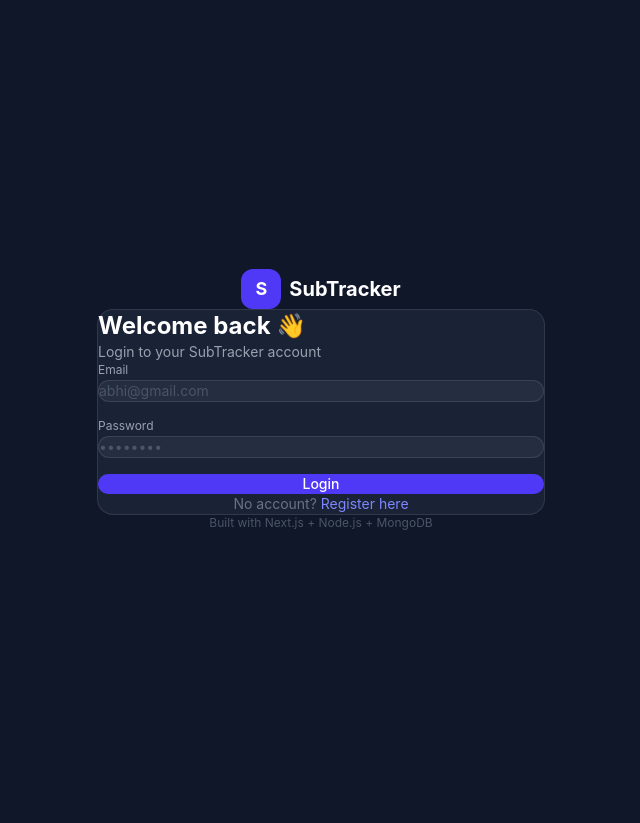
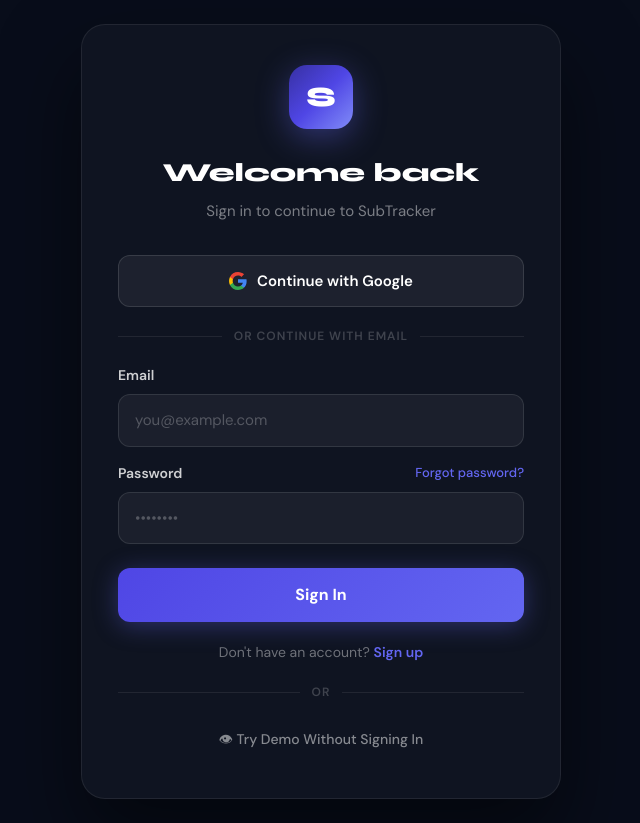
Before and after one commit to codewithabhi101/subtracker, a Next.js app in the folder frontend/: page /login in a window 1280 px wide. Shown: the whole page, without its empty margins (319-959 px from the left). Before the commit the page ends 800 px from the top, so only its background shows below. Built offline with nearby package versions, Linux system fonts and the light colour scheme.

Commit message:
redesign login and landing page

```diff
--- a/frontend/src/app/login/page.tsx
+++ b/frontend/src/app/login/page.tsx
@@ -17,7 +17,7 @@
       const res = await fetch('https://subtracker-backend123.vercel.app/api/auth/login', {
         method: 'POST',
         headers: { 'Content-Type': 'application/json' },
-        body: JSON.stringify(form)
+        body: JSON.stringify(form),
       });
       const data = await res.json();
       if (!res.ok) throw new Error(data.message || 'Login failed');
@@ -30,62 +30,182 @@
     setLoading(false);
   };
 
+  const handleDemo = () => {
+    localStorage.setItem('token', 'demo');
+    localStorage.setItem('user', JSON.stringify({ name: 'Demo User', email: 'demo@subtracker.app' }));
+    router.push('/dashboard');
+  };
+
   return (
-    <div className="min-h-screen bg-[#0f1729] flex items-center justify-center px-4">
-      <div className="w-full max-w-md">
-        <div className="flex items-center justify-center gap-2 mb-8">
-          <div className="w-10 h-10 bg-indigo-600 rounded-xl flex items-center justify-center font-bold text-lg text-white">S</div>
-          <span className="text-white text-xl font-bold">SubTracker</span>
+    <div style={{
+      fontFamily: "'DM Sans', sans-serif",
+      minHeight: '100vh',
+      background: '#080d1a',
+      display: 'flex',
+      alignItems: 'center',
+      justifyContent: 'center',
+      padding: '24px',
+    }}>
+      <style>{`
+        @import url('https://fonts.googleapis.com/css2?family=DM+Sans:wght@400;500;600;700&family=Syne:wght@700;800&display=swap');
+        * { box-sizing: border-box; margin: 0; padding: 0; }
+        input:-webkit-autofill {
+          -webkit-box-shadow: 0 0 0 100px #131c2e inset !important;
+          -webkit-text-fill-color: #fff !important;
+        }
+        .login-input {
+          width: 100%;
+          background: rgba(255,255,255,0.05);
+          border: 1.5px solid rgba(255,255,255,0.1);
+          border-radius: 12px;
+          padding: 14px 16px;
+          font-size: 15px;
+          color: #fff;
+          font-family: inherit;
+          outline: none;
+          transition: border-color 0.2s, background 0.2s;
+        }
+        .login-input:focus {
+          border-color: #6366f1;
+          background: rgba(99,102,241,0.06);
+        }
+        .login-input::placeholder { color: rgba(255,255,255,0.25); }
+        .btn-google {
+          width: 100%;
+          background: rgba(255,255,255,0.06);
+          border: 1.5px solid rgba(255,255,255,0.12);
+          border-radius: 12px;
+          padding: 14px;
+          color: #fff;
+          font-size: 15px;
+          font-weight: 600;
+          font-family: inherit;
+          cursor: pointer;
+          display: flex;
+          align-items: center;
+          justify-content: center;
+          gap: 10px;
+          transition: all 0.2s;
+        }
+        .btn-google:hover { background: rgba(255,255,255,0.1); border-color: rgba(255,255,255,0.2); }
+        .btn-signin {
+          width: 100%;
+          background: linear-gradient(135deg, #4f46e5, #6366f1);
+          border: none;
+          border-radius: 12px;
+          padding: 15px;
+          color: #fff;
+          font-size: 16px;
+          font-weight: 700;
+          font-family: inherit;
+          cursor: pointer;
+          transition: all 0.2s;
+          box-shadow: 0 4px 24px rgba(99,102,241,0.35);
+        }
+        .btn-signin:hover { transform: translateY(-1px); box-shadow: 0 6px 32px rgba(99,102,241,0.5); }
+        .btn-signin:disabled { opacity: 0.6; cursor: not-allowed; transform: none; }
+        .divider {
+          display: flex;
+          align-items: center;
+          gap: 12px;
+          color: rgba(255,255,255,0.2);
+          font-size: 12px;
+          letter-spacing: 1px;
+          font-weight: 600;
+        }
+        .divider::before, .divider::after {
+          content: '';
+          flex: 1;
+          height: 1px;
+          background: rgba(255,255,255,0.08);
+        }
+      `}</style>
+
+      <div style={{
+        width: '100%',
+        maxWidth: 480,
+        background: 'rgba(255,255,255,0.03)',
+        border: '1px solid rgba(255,255,255,0.08)',
+        borderRadius: 24,
+        padding: '40px 36px',
+        boxShadow: '0 40px 80px rgba(0,0,0,0.5)',
+      }}>
+        <div style={{ display: 'flex', justifyContent: 'center', marginBottom: 24 }}>
+          <div style={{
+            width: 64, height: 64, borderRadius: 18,
+            background: 'linear-gradient(135deg, #3730a3, #4f46e5, #818cf8)',
+            display: 'flex', alignItems: 'center', justifyContent: 'center',
+            fontSize: 28, fontWeight: 800, fontFamily: 'Syne, sans-serif',
+            boxShadow: '0 8px 32px rgba(99,102,241,0.4)',
+          }}>S</div>
         </div>
-        <div className="bg-[#1a2236] rounded-2xl p-8 border border-white/10">
-          <h1 className="text-2xl font-bold text-white mb-1">Welcome back 👋</h1>
-          <p className="text-gray-400 text-sm mb-6">Login to your SubTracker account</p>
+
+        <div style={{ textAlign: 'center', marginBottom: 32 }}>
+          <h1 style={{ fontSize: 26, fontWeight: 800, fontFamily: 'Syne, sans-serif', marginBottom: 8 }}>Welcome back</h1>
+          <p style={{ fontSize: 15, color: 'rgba(255,255,255,0.45)' }}>Sign in to continue to SubTracker</p>
+        </div>
+
         {error && (
-            <div className="bg-red-500/10 border border-red-500/20 text-red-400 p-3 rounded-xl mb-4 text-sm">
+          <div style={{
+            background: 'rgba(239,68,68,0.1)', border: '1px solid rgba(239,68,68,0.25)',
+            borderRadius: 10, padding: '12px 16px', marginBottom: 20,
+            fontSize: 14, color: '#f87171', textAlign: 'center',
+          }}>
             {error}
           </div>
         )}
-          <form onSubmit={handleSubmit} className="flex flex-col gap-4">
-            <div>
-              <label className="text-xs text-gray-400 mb-1.5 block">Email</label>
-              <input
-                type="email"
-                placeholder="abhi@gmail.com"
-                className="w-full bg-white/5 border border-white/10 rounded-xl p-3 text-sm text-white placeholder-gray-600 focus:outline-none focus:border-indigo-500 transition-all"
-                value={form.email}
-                onChange={e => setForm({ ...form, email: e.target.value })}
-                required
-              />
+
+        <button className="btn-google" style={{ marginBottom: 20 }} onClick={() => alert('Google login coming soon!')}>
+          <svg width="18" height="18" viewBox="0 0 18 18">
+            <path fill="#4285F4" d="M17.64 9.2c0-.637-.057-1.251-.164-1.84H9v3.481h4.844c-.209 1.125-.843 2.078-1.796 2.717v2.258h2.908c1.702-1.567 2.684-3.875 2.684-6.615z"/>
+            <path fill="#34A853" d="M9 18c2.43 0 4.467-.806 5.956-2.184l-2.908-2.258c-.806.54-1.837.86-3.048.86-2.344 0-4.328-1.584-5.036-3.711H.957v2.332A8.997 8.997 0 0 0 9 18z"/>
+            <path fill="#FBBC05" d="M3.964 10.707A5.41 5.41 0 0 1 3.682 9c0-.593.102-1.17.282-1.707V4.961H.957A8.996 8.996 0 0 0 0 9c0 1.452.348 2.827.957 4.039l3.007-2.332z"/>
+            <path fill="#EA4335" d="M9 3.58c1.321 0 2.508.454 3.44 1.345l2.582-2.58C13.463.891 11.426 0 9 0A8.997 8.997 0 0 0 .957 4.961L3.964 7.293C4.672 5.163 6.656 3.58 9 3.58z"/>
+          </svg>
+          Continue with Google
+        </button>
+
+        <div className="divider" style={{ marginBottom: 20 }}>OR CONTINUE WITH EMAIL</div>
+
+        <form onSubmit={handleSubmit}>
+          <div style={{ marginBottom: 16 }}>
+            <label style={{ display: 'block', fontSize: 14, fontWeight: 600, marginBottom: 8, color: 'rgba(255,255,255,0.8)' }}>Email</label>
+            <input type="email" className="login-input" placeholder="you@example.com"
+              value={form.email} onChange={e => setForm({ ...form, email: e.target.value })} required />
           </div>
-            <div>
-              <label className="text-xs text-gray-400 mb-1.5 block">Password</label>
-              <input
-                type="password"
-                placeholder="••••••••"
-                className="w-full bg-white/5 border border-white/10 rounded-xl p-3 text-sm text-white placeholder-gray-600 focus:outline-none focus:border-indigo-500 transition-all"
-                value={form.password}
-                onChange={e => setForm({ ...form, password: e.target.value })}
-                required
-              />
+
+          <div style={{ marginBottom: 24 }}>
+            <div style={{ display: 'flex', justifyContent: 'space-between', alignItems: 'center', marginBottom: 8 }}>
+              <label style={{ fontSize: 14, fontWeight: 600, color: 'rgba(255,255,255,0.8)' }}>Password</label>
+              <a href="#" style={{ fontSize: 13, color: '#6366f1', textDecoration: 'none', fontWeight: 500 }}>Forgot password?</a>
             </div>
-            <button
-              type="submit"
-              disabled={loading}
-              className="w-full bg-indigo-600 hover:bg-indigo-700 text-white rounded-xl p-3 text-sm font-medium transition-all mt-2 disabled:opacity-50"
-            >
-              {loading ? 'Logging in...' : 'Login'}
+            <input type="password" className="login-input" placeholder="••••••••"
+              value={form.password} onChange={e => setForm({ ...form, password: e.target.value })} required />
+          </div>
+
+          <button type="submit" className="btn-signin" disabled={loading}>
+            {loading ? 'Signing in...' : 'Sign In'}
           </button>
         </form>
-          <p className="text-sm text-center text-gray-500 mt-6">
-            No account?{' '}
-            <Link href="/register" className="text-indigo-400 hover:text-indigo-300 transition-all">
-              Register here
-            </Link>
+
+        <p style={{ textAlign: 'center', fontSize: 14, color: 'rgba(255,255,255,0.4)', marginTop: 20 }}>
+          Don't have an account?{' '}
+          <Link href="/register" style={{ color: '#6366f1', textDecoration: 'none', fontWeight: 600 }}>Sign up</Link>
         </p>
-        </div>
-        <p className="text-center text-gray-600 text-xs mt-4">
-          Built with Next.js + Node.js + MongoDB
-        </p>
+
+        <div className="divider" style={{ margin: '20px 0' }}>OR</div>
+
+        <button onClick={handleDemo} style={{
+          width: '100%', background: 'transparent', border: 'none',
+          color: 'rgba(255,255,255,0.5)', fontSize: 14, fontWeight: 500,
+          cursor: 'pointer', display: 'flex', alignItems: 'center',
+          justifyContent: 'center', gap: 8, fontFamily: 'inherit',
+          padding: '8px', borderRadius: 8, transition: 'color 0.2s',
+        }}
+          onMouseEnter={e => (e.currentTarget.style.color = '#fff')}
+          onMouseLeave={e => (e.currentTarget.style.color = 'rgba(255,255,255,0.5)')}>
+          👁 Try Demo Without Signing In
+        </button>
       </div>
     </div>
   );
```
Lines whose indentation alone changed are shown as unchanged.
